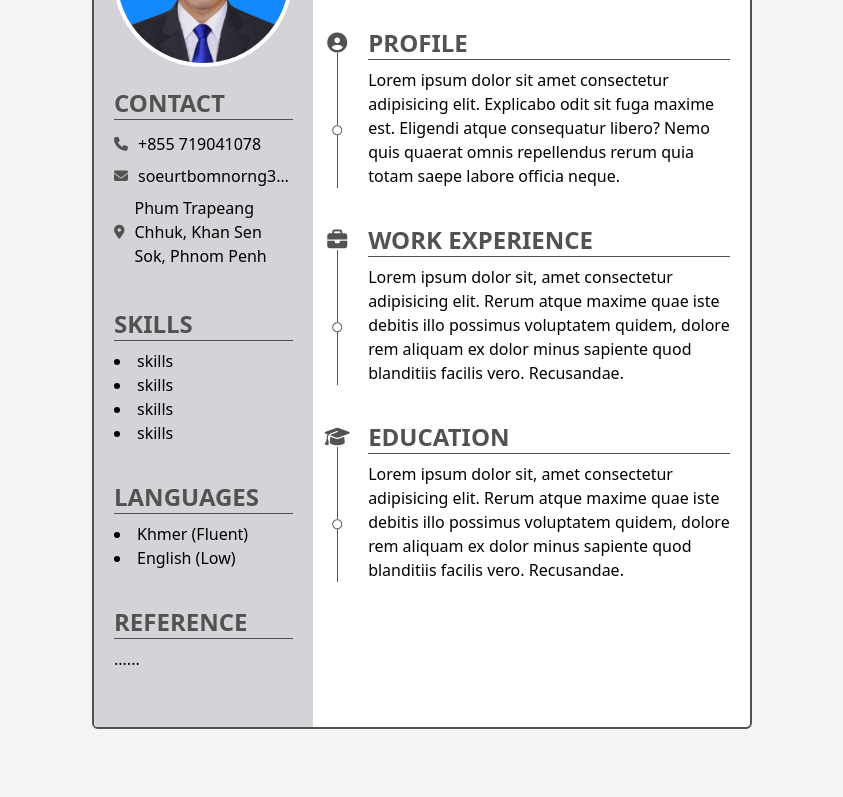
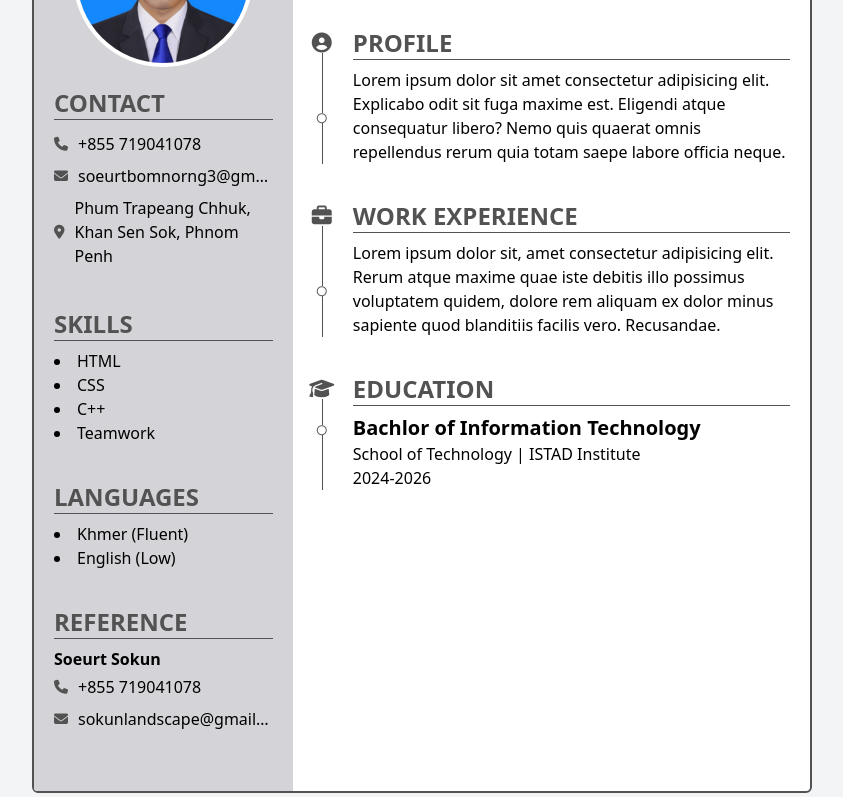
Before and after one commit to Bomnorng2025/cv, a website: page index.html in a window 1280 px wide. Shown: the part 189-986 px from the top of the page, without its empty margins (218-1061 px from the left). Before the commit the page ends 922 px from the top, so only its background shows below. Drawn offline with Linux system fonts and the light colour scheme.

Commit message:
second commit

```diff
--- a/index.html
+++ b/index.html
@@ -3,7 +3,7 @@
   <head>
     <meta charset="UTF-8" />
     <meta name="viewport" content="width=device-width, initial-scale=1.0" />
-    <title>CV</title>
+    <title>Soeurt Bomnorng - CV</title>
     <link
       rel="stylesheet"
       href="https://cdnjs.cloudflare.com/ajax/libs/font-awesome/6.7.2/css/all.min.css"
@@ -14,7 +14,7 @@
     <link rel="stylesheet" href="./src/output.css" />
   </head>
   <body class="flex justify-center items-center py-1 bg-gray-100">
-    <div class="bg-white w-[660px] border-2 rounded-[6px] border-neutral-600">
+    <div class="bg-white w-[780px] border-2 rounded-[6px] border-neutral-600">
       <div class="flex h-[180px]">
         <div class="relative w-1/3 bg-neutral-600">
           <img
@@ -59,10 +59,10 @@
           </h3>
           <div class="pb-9">
             <ul class="list-disc list-inside">
-              <li>skills</li>
-              <li>skills</li>
-              <li>skills</li>
-              <li>skills</li>
+              <li>HTML</li>
+              <li>CSS</li>
+              <li>C++</li>
+              <li>Teamwork</li>
             </ul>
           </div>
           <h3 class="text-2xl font-bold border-b-[1.5px] mb-2 text-neutral-600">
@@ -78,18 +78,30 @@
             REFERENCE
           </h3>
           <div class="pb-9">
-            <p>......</p>
+            <p class="font-bold">Soeurt Sokun</p>
+            <div class="flex items-center py-1">
+              <i class="text-neutral-600 text-sm mr-2.5 fa-solid fa-phone"></i>
+              <p>+855 719041078</p>
+            </div>
+            <div class="flex items-center py-1">
+              <i
+                class="text-neutral-600 text-sm mr-2.5 fa-solid fa-envelope"
+              ></i>
+              <p class="truncate">sokunlandscape@gmail.com</p>
+            </div>
           </div>
         </div>
         <!-- right -->
-        <div class="w-2/3 pt-[30px] p-[20px]">
+        <div class="w-2/3 pt-[30px] pl-2.5 p-[20px]">
           <div class="flex">
             <div class="relative w-5 h-5">
               <i
                 class="absolute left-1/1 top-1/2 -translate-1/2 pt-[12px] text-neutral-600 bg-white text-xl fa-solid fa-circle-user"
               ></i>
             </div>
-            <div class="border-l-[1.5px] mb-9 pl-[30px] border-neutral-600">
+            <div
+              class="border-l-[1.5px] mb-9 pl-[30px] border-neutral-600 inline-block w-full"
+            >
               <h3
                 class="text-2xl font-bold border-b-[1.5px] mb-2 text-neutral-600"
               >
@@ -116,7 +128,9 @@
                 class="absolute left-1/1 top-1/2 -translate-1/2 pt-[12px] text-neutral-600 bg-white text-xl fa-solid fa-briefcase"
               ></i>
             </div>
-            <div class="border-l-[1.5px] mb-9 pl-[30px] border-neutral-600">
+            <div
+              class="border-l-[1.5px] mb-9 pl-[30px] border-neutral-600 inline-block w-full"
+            >
               <h3
                 class="text-2xl font-bold border-b-[1.5px] mb-2 text-neutral-600"
               >
@@ -143,7 +157,9 @@
                 class="absolute left-1/1 top-1/2 -translate-1/2 pt-[12px] text-neutral-600 bg-white text-xl fa-solid fa-graduation-cap"
               ></i>
             </div>
-            <div class="border-l-[1.5px] mb-9 pl-[30px] border-neutral-600">
+            <div
+              class="border-l-[1.5px] mb-9 pl-[30px] border-neutral-600 inline-block w-full"
+            >
               <h3
                 class="text-2xl font-bold border-b-[1.5px] mb-2 text-neutral-600"
               >
@@ -155,13 +171,12 @@
                     class="text-[10px] text-neutral-600 bg-white fa-regular fa-circle"
                   ></i>
                 </div>
-                <p>
-                  Lorem ipsum dolor sit, amet consectetur adipisicing elit.
-                  Rerum atque maxime quae iste debitis illo possimus voluptatem
-                  quidem, dolore rem aliquam ex dolor minus sapiente quod
-                  blanditiis facilis vero. Recusandae.
+                <p class="text-xl font-bold">
+                  Bachlor of Information Technology
                 </p>
               </div>
+              <p>School of Technology | ISTAD Institute</p>
+              <p>2024-2026</p>
             </div>
           </div>
         </div>
```
Also changed, not shown: src/output.css.
